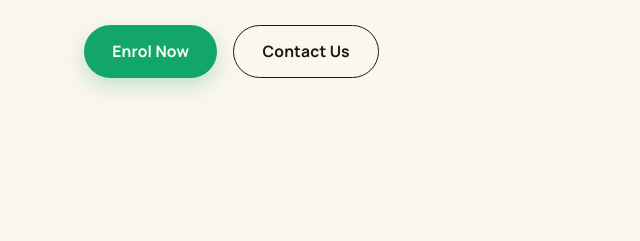
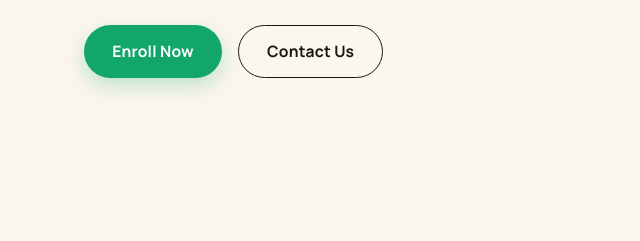
Before and after one commit to dikkocloud/fulaniturto, a plain HTML site: page index.html in a window 1280 px wide. Shown: the part 450-691 px from the top of the page, 0-640 px from the left. Drawn offline with Linux system fonts and the light colour scheme; files whose address does not match are found by name.

Commit message:
Fix typo in enrollment button text

```diff
--- a/index.html
+++ b/index.html
@@ -48,7 +48,7 @@
           <em>Connect</em> With Africa
         </h1>
         <div class="hero-actions">
-          <a href="#contact" class="btn btn-primary">Enrol Now</a>
+          <a href="#contact" class="btn btn-primary">Enroll Now</a>
           <a href="#contact" class="btn btn-outline">Contact Us</a>
         </div>
       </div>
```
